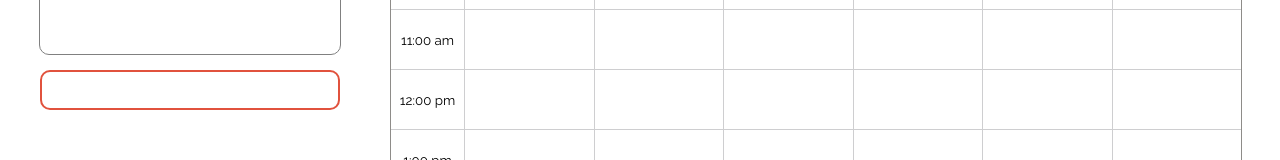
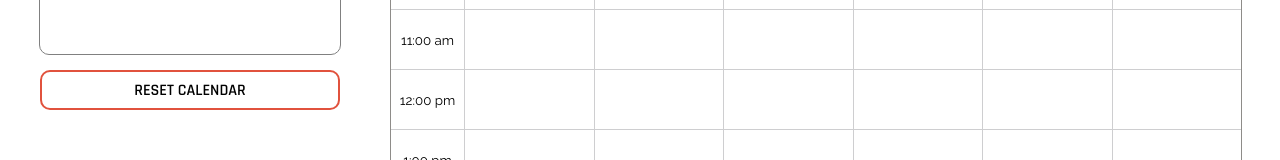
Before and after one commit to yipufe/WeekCalendar, a React (Create React App) app: page / in a window 1280 px wide. Shown: the part 589-749 px from the top of the page. Built offline with nearby package versions, Linux system fonts and the light colour scheme.

Commit message:
fixed reset calendar button error

```diff
--- a/src/Components/Sidebar/sidebar.scss
+++ b/src/Components/Sidebar/sidebar.scss
@@ -40,23 +40,6 @@
   &:hover {
     background: $green1;
     color: white;
-  }
-}
-.reset-calendar {
-  width: 100%;
-  height: 40px;
-  color: white;
-  background: $coolGray;
-  border: none;
-  border-radius: 10px;
-  cursor: pointer;
-  transition: ease-in-out 0.3s;
-  font-family: Rajdhani;
-  font-weight: 600;
-  font-size: 14px;
-  margin-bottom: 15px;
-  &:hover {
-    background: lighten($coolGray, 10%);
   }
 }
 .print-btn {
```
